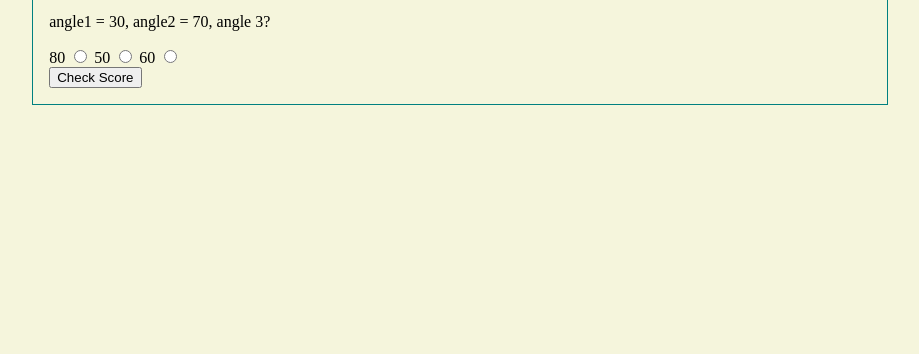
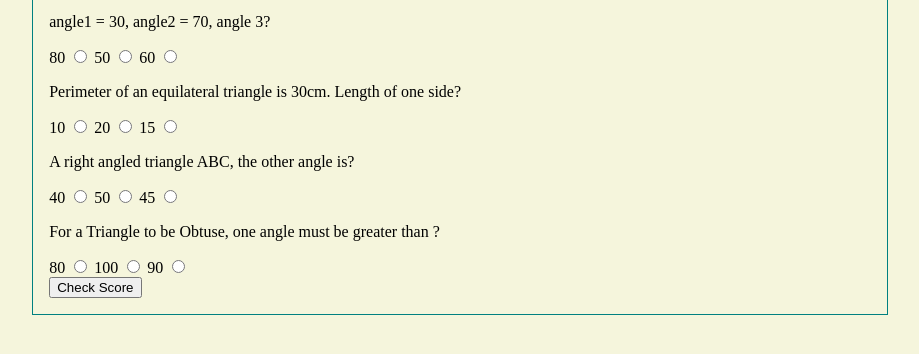
Before and after one commit to abhijitdotsharma/tri-angles, a plain HTML site: page quiz.html in a window 1280 px wide. Shown: the part 244-598 px from the top of the page, without its empty margins (180-1099 px from the left). Drawn offline with Linux system fonts and the light colour scheme.

```diff
--- a/quiz.html
+++ b/quiz.html
@@ -43,12 +43,43 @@
             </div>
             <div class="question-two">
                 <p>angle1 = 30, angle2 = 70, angle 3?</p>
-                <label for="question1">80</label>
+                <label for="question2">80</label>
                 <input type="radio" name="question2"value = "80">
-                <label for="question1">50</label>
+                <label for="question2">50</label>
                 <input type="radio" name="question2"value = "50">
-                <label for="question1">60</label>
+                <label for="question2">60</label>
                 <input type="radio" name="question2"value = "60">
+            </div>
+            <div class="question-three">
+                <p>Perimeter of an equilateral triangle is 30cm. Length
+                    of one side?
+                </p>
+                <label for="question3">10</label>
+                <input type="radio" name="question3"value = "10">
+                <label for="question3">20</label>
+                <input type="radio" name="question3"value = "20">
+                <label for="question3">15</label>
+                <input type="radio" name="question3"value = "15">
+            </div>
+            <div class="question-four">
+                <p>A right angled triangle ABC, the other angle is?</p>
+                <label for="question4">40</label>
+                <input type="radio" name="question4"value = "40">
+                <label for="question4">50</label>
+                <input type="radio" name="question4"value = "50">
+                <label for="question4">45</label>
+                <input type="radio" name="question4"value = "45">
+            </div>
+            <div class="question-five">
+                <p>For a Triangle to be Obtuse, one angle must be greater
+                    than ?
+                </p>
+                <label for="question5">80</label>
+                <input type="radio" name="question5"value = "80">
+                <label for="question5">100</label>
+                <input type="radio" name="question5"value = "100">
+                <label for="question5">90</label>
+                <input type="radio" name="question5"value = "90">
             </div>
         </form>
         <button id="btn-check">Check Score</button>
```
Also changed, not shown: area.html (+2 -2 lines), hypo.html (+2 -2 lines), index.html (+3 -3 lines).
